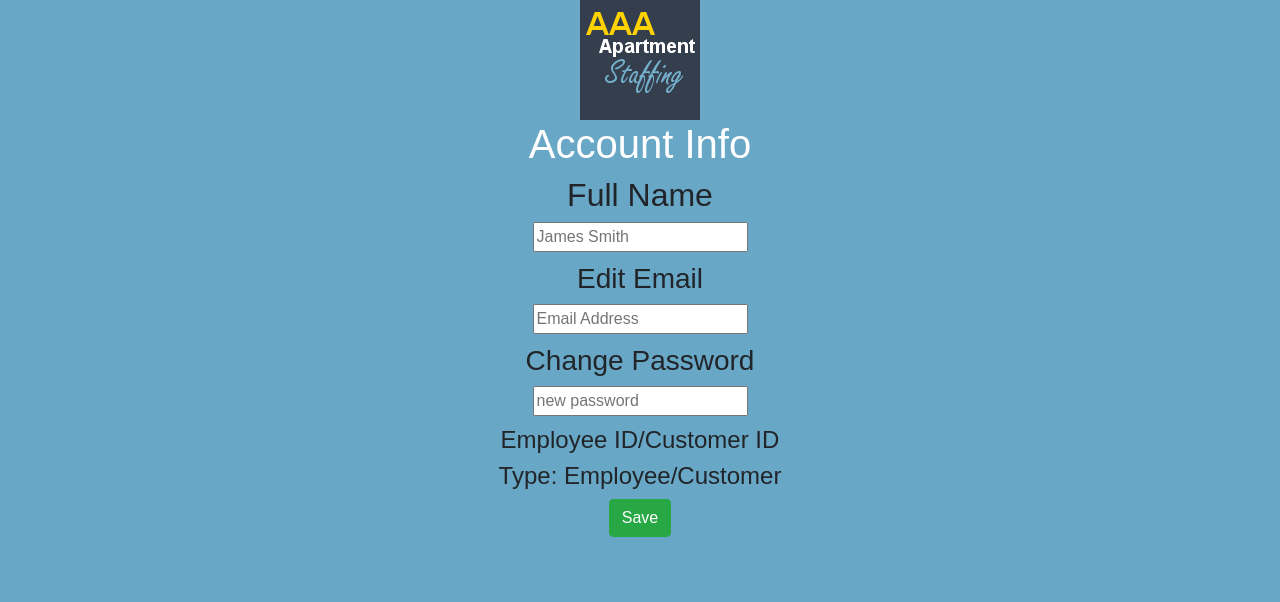
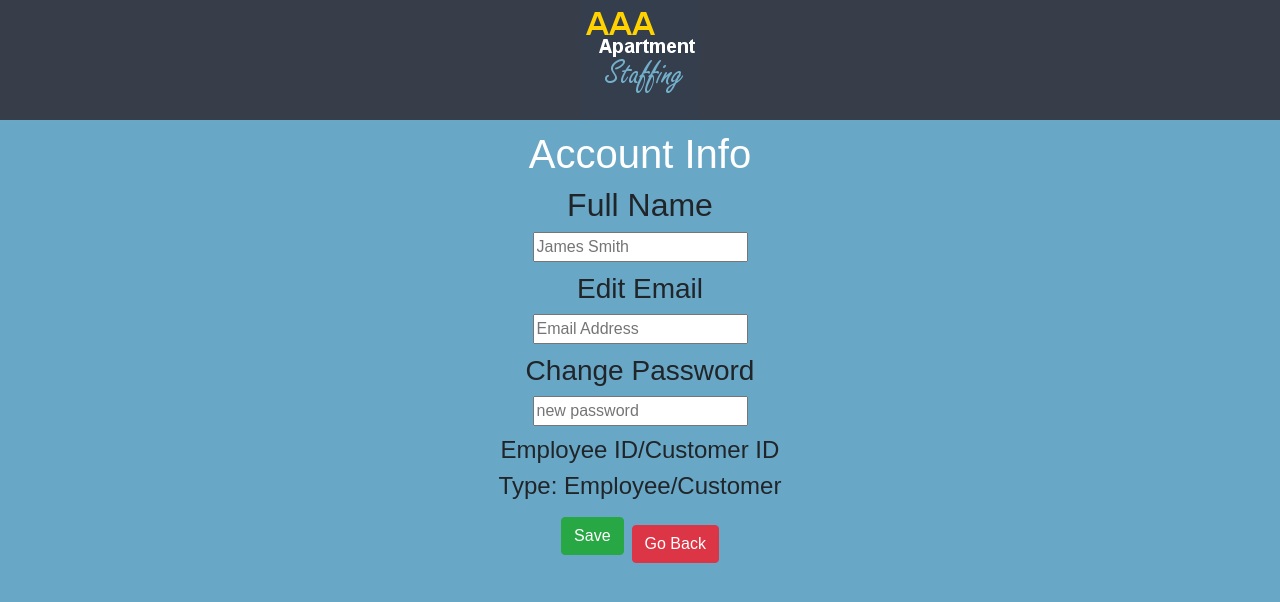
Before and after one commit to zackrt/staffingapp, a React (Create React App) app: page /accountinfoPage in a window 1280 px wide. Shown: the top 602 px of the page. Built offline with nearby package versions, Linux system fonts and the light colour scheme.

Commit message:
added go back buttons, matched header background color to logo, add layout to multiple pages

```diff
--- a/src/App.css
+++ b/src/App.css
@@ -29,8 +29,10 @@ header {
   display: flex;
   flex-direction: column;
   align-items: center;
+  background-color:#373d49;
 }
 h1 {
+  margin-top: 10px;
   color: white !important;
 }
 
--- a/src/components/accountinfoPage.css
+++ b/src/components/accountinfoPage.css
@@ -5,3 +5,6 @@ input {
     margin: auto;
     margin-bottom: 10px;
 }
+.go-back-link {
+    margin-left: 8px;
+}
--- a/src/components/accountinfoPage.js
+++ b/src/components/accountinfoPage.js
@@ -1,5 +1,6 @@
-import React, { Component } from 'react';
-import './accountinfoPage.css';
+import React, { Component } from 'react'
+import './accountinfoPage.css'
+import { Link } from 'react-router-dom'
 // component for the account info page
 export class accountinfoPage extends Component {
   render() {
@@ -15,6 +16,7 @@ export class accountinfoPage extends Component {
         <h4>Employee ID/Customer ID</h4>
         <h4>Type: Employee/Customer</h4>
         <button className="accountinfo-save-btn btn btn-success">Save</button>
+        <Link className="go-back-link btn btn-danger" role="button" to="/settingsPage">Go Back</Link>
       </div>
     )
   }
--- a/src/components/achinfoPage.css
+++ b/src/components/achinfoPage.css
@@ -5,7 +5,6 @@ input {
     margin: auto;
     margin-bottom: 10px;
 }
-.achinfo-save-btn {
-    float: right;
-    margin-right: 20%;
+.achinfo-save-btn, .go-back-link {
+    margin-top: 16px;
 }
--- a/src/components/achinfoPage.js
+++ b/src/components/achinfoPage.js
@@ -1,5 +1,6 @@
 import React, { Component } from 'react'
 import './achinfoPage.css'
+import { Link } from 'react-router-dom'
 // component for ach banking info page
 export class achinfoPage extends Component {
   render() {
@@ -12,6 +13,7 @@ export class achinfoPage extends Component {
         <input type="number"className="bankaccount_input" placeholder="543210123" readOnly/>
         <br></br>
         <button className="achinfo-save-btn btn btn-success">Save</button>
+        <Link className="go-back-link btn btn-danger" role="button" to="/settingsPage">Go Back</Link>
       </div>
     )
   }
--- a/src/components/loginPage.css
+++ b/src/components/loginPage.css
@@ -1,4 +1,5 @@
 .login-form-content {
+    margin-left: 16px;
     display: block;
     margin-top: 60px;
 }
@@ -6,3 +7,9 @@
     float: right;
     display: block;
 }
+.forgotpassword-btn {
+    margin-left: 16px;
+}
+.settings-link {
+    margin-right: 8px;
+}
```
